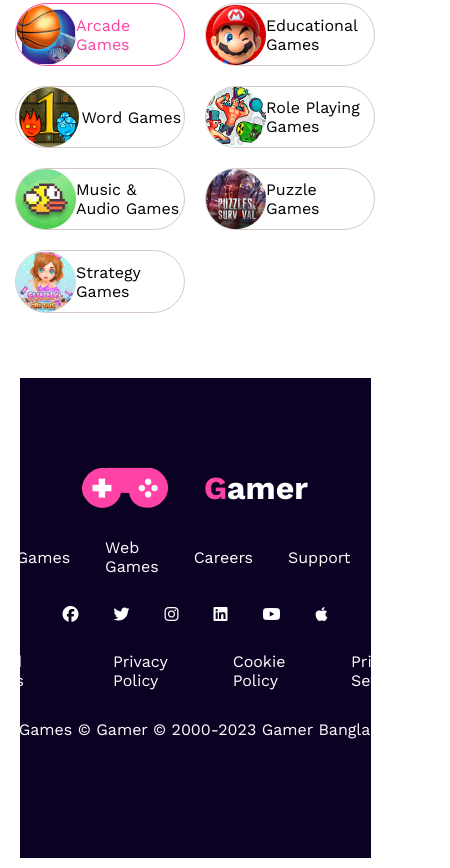
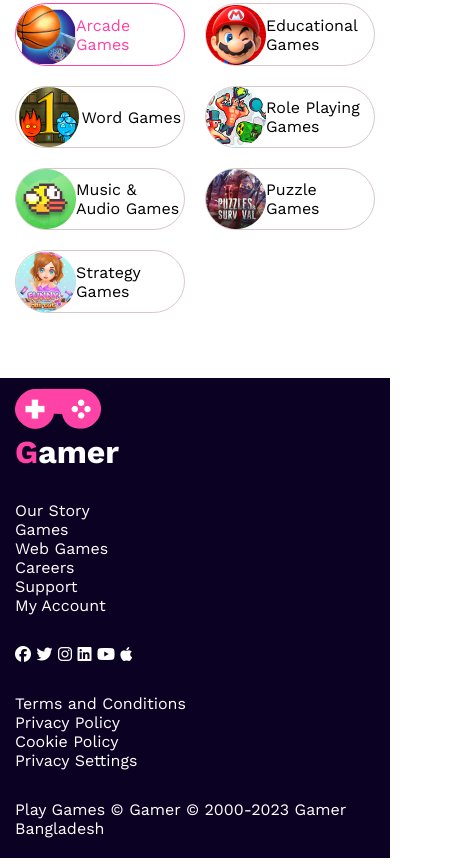
Before and after one commit to anaybhadury/gaming-zone-repo, a plain HTML site: page index.html in a window 390 px wide. Shown: the part 6163-7031 px from the top of the page, 450 px wide, since content can reach past the window. Drawn offline with nearby package versions, Linux system fonts and the light colour scheme.

Commit message:
footer section responsive

```diff
--- a/styles/responsive.css
+++ b/styles/responsive.css
@@ -159,8 +159,18 @@
     }
     /* gaming section end */
 
-
-
+    /* footer section start */
+    .footer-container{
+        max-width: 100%;
+        padding: 15px;
+    }
+    .footer-content > div{
+        display: block;
+    }
+    .footer-content > div > img{
+        margin-top: 20px;
+    }
+    /* footer section end */
 }
 
 
@@ -294,5 +304,11 @@
     }
     /* gaming section end */
 
+    /* footer section start */
+    .footer-container{
+        max-width: 100%;
+        padding: 15px;
+    }
+    /* footer section end */
 
 }
```
